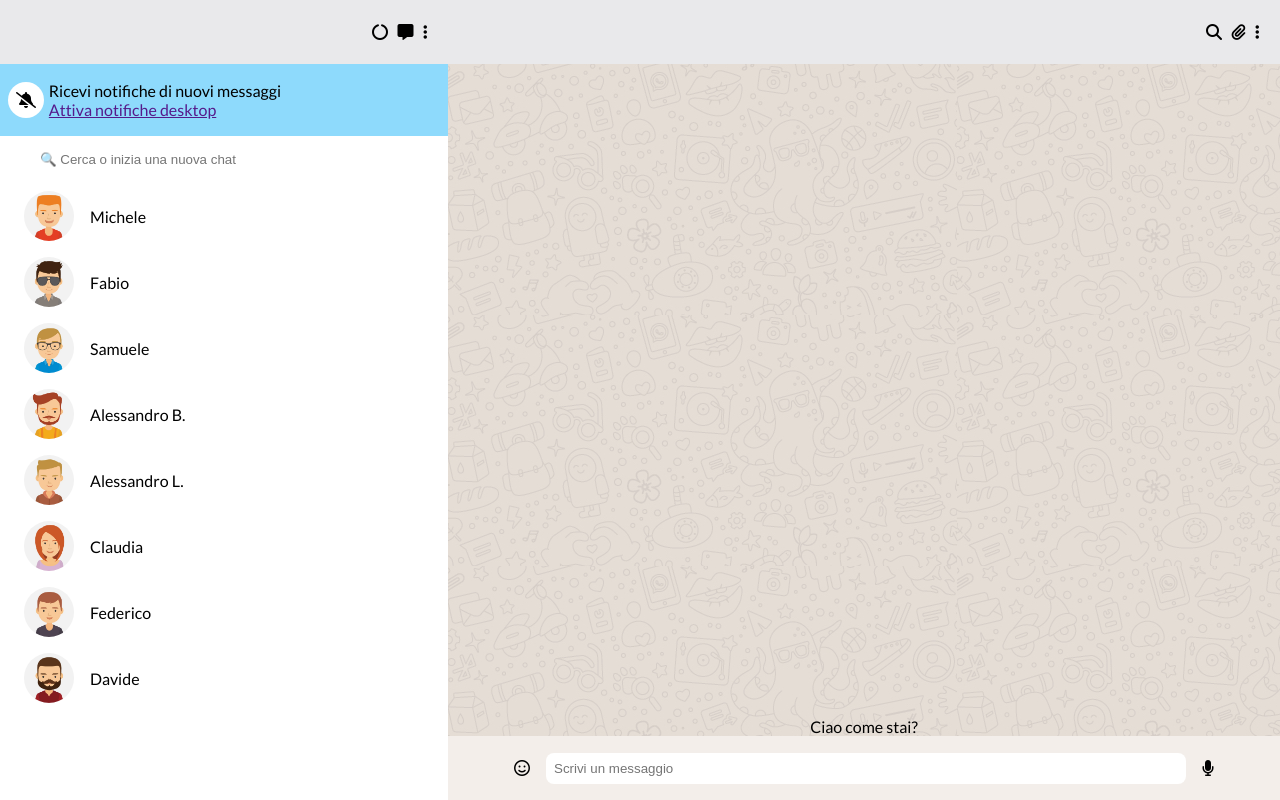
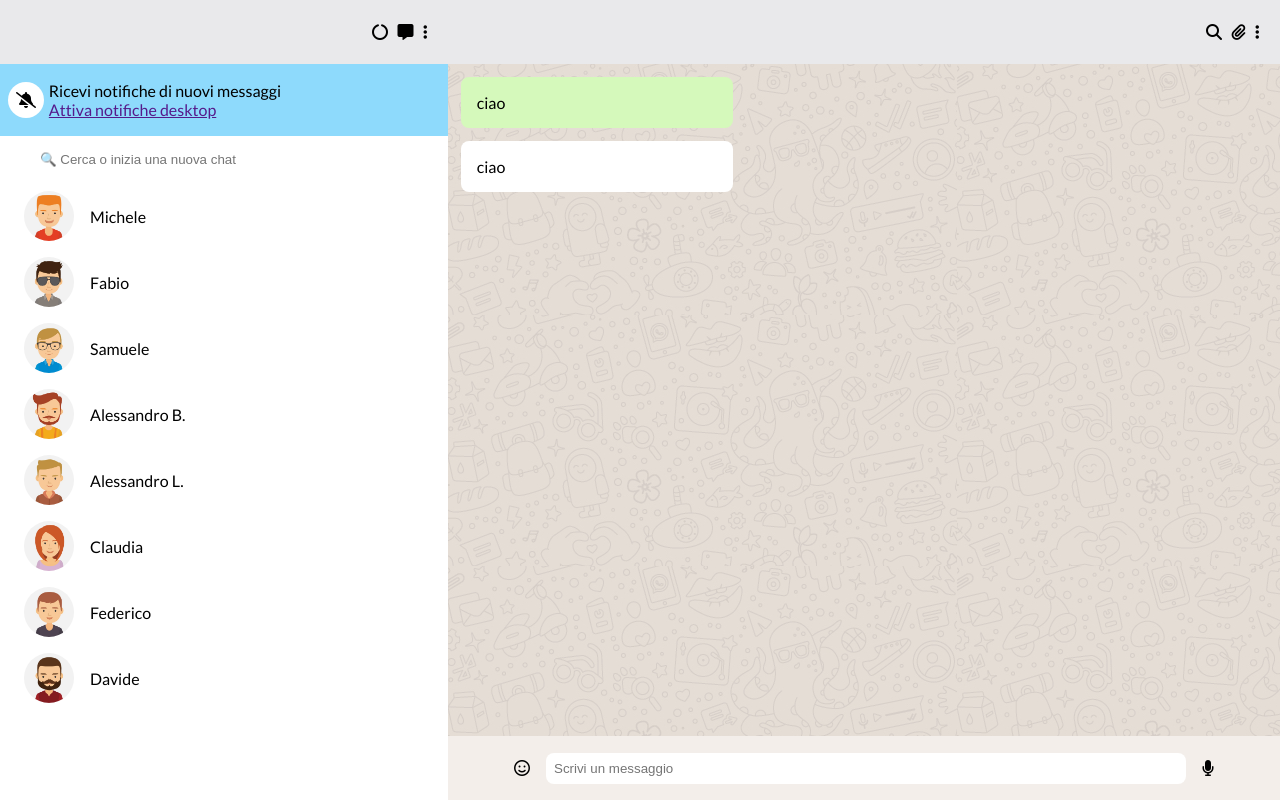
Before and after one commit to VitoMarino/Boolzapp-con-Vue, a plain HTML site: page index.html in a window 1280 px wide. Both pictures are taken after a click on the item "Michele". Drawn offline with nearby package versions, Linux system fonts and the light colour scheme.

Commit message:
Modifiche

```diff
--- a/index.html
+++ b/index.html
@@ -53,7 +53,7 @@
                         <input type="search" name="search" id="search" placeholder="🔍 Cerca o inizia una nuova chat" @keyup="autoComplete">
                     </div>
                     <ul>
-                        <li class="li-avatar" v-for="(item, index) in contacts" @click='funzioneClick'>
+                        <li class="li-avatar" v-for="(item, index) in contacts" @click='funzioneClick(index)'>
                             <img class="img-avatar" :src="item.avatar" alt="avatar">
                             {{item.name}}
                         </li>
@@ -63,26 +63,29 @@
                 <!--PARTE DEDICATA INVIO MESSAGGI-->
                 <section class="section-messaggi-main">
 
+                    <section>
                         <div class="message-sent">
                             <p>
-                            {{contacts[activeContactIndex].messages[activeMessageIndex].message}}
+                                ciao
                             </p>
                         </div>
 
                         <div class="message-received">
                             <p>
-
+                                ciao
                             </p>
                         </div>
+                    </section>
 
-                    <div class="prova">
+                    <section class="prova">
                         <i class="fa-regular fa-face-smile"></i>
-                        <section>
                         <input id="input-message" type="text" placeholder="Scrivi un messaggio">
+                        <i class="fa-solid fa-microphone"></i>
                     </section>
-                        <i class="fa-solid fa-microphone"></i>
-                    </div>
+
                 </section>
+
+
             </div>
         </main>
     </div>
--- a/script.js
+++ b/script.js
@@ -187,14 +187,13 @@ createApp({
             }
         },
         methods: {
-            funzioneClick : function () {
-                this.activeContactIndex = this.activeContactIndex + 1;
+            funzioneClick : function (oggettoIndex) {
+                this.activeContactIndex = oggettoIndex;
             },
 
             autoComplete : function (input) {
                 console.log(input.target.value)
                 const nameSearch = contacts.name;
-
             }
         }
     }).mount('#app')
--- a/style.css
+++ b/style.css
@@ -86,16 +86,6 @@ nav > ul > li {
     display: flex;
 }
 
-section.section-messaggi-main{
-    width: 65vw;
-    height: 92vh;
-    background-image: url(img/mine.jpg);
-    display: flex;
-    flex-direction: column;
-    justify-content: end;
-    align-items: center;
-}
-
 input#search{
     width: 30vw;
     margin: .5rem;
@@ -112,7 +102,8 @@ input#input-message{
     border-style: none;
 }
 
-div.prova{
+/*Gestisce elementi dentro l'input*/
+section.prova{
     display: flex;
     align-items: center;
     justify-content: center;
@@ -131,3 +122,28 @@ img.img-avatar{
     margin-left: 1rem;
     margin-right: 1rem;
 }
+
+section.section-messaggi-main{
+    width: 65vw;
+    height: 92vh;
+    background-image: url(img/mine.jpg);
+    display: flex;
+    flex-direction: column;
+    justify-content: space-between;
+}
+
+div.message-sent{
+    background-color: #d5f9bb;
+    width: 17rem;
+    padding: 1rem;
+    border-radius: .5rem;
+    margin: .8rem;
+}
+
+div.message-received{
+    background-color: white;
+    width: 17rem;
+    padding: 1rem;
+    border-radius: .5rem;
+    margin: .8rem;
+}
```
Lines whose indentation alone changed are shown as unchanged.
